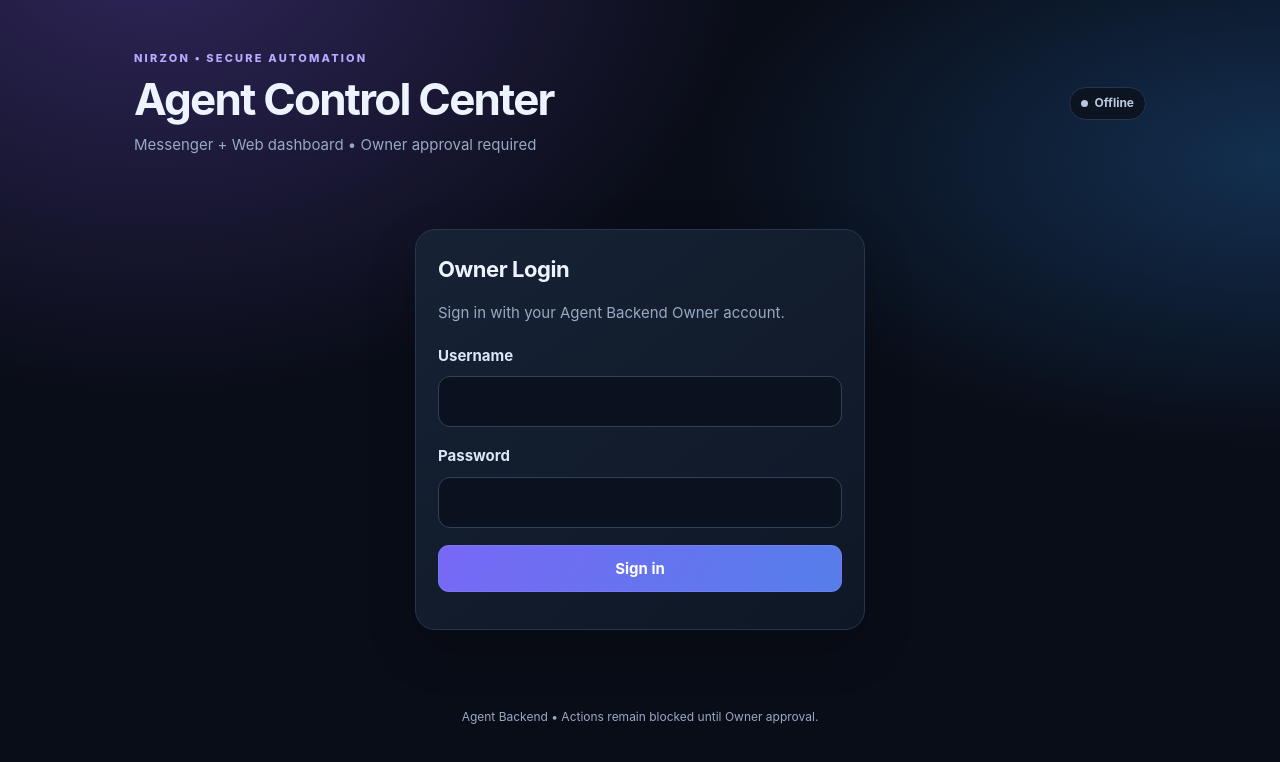
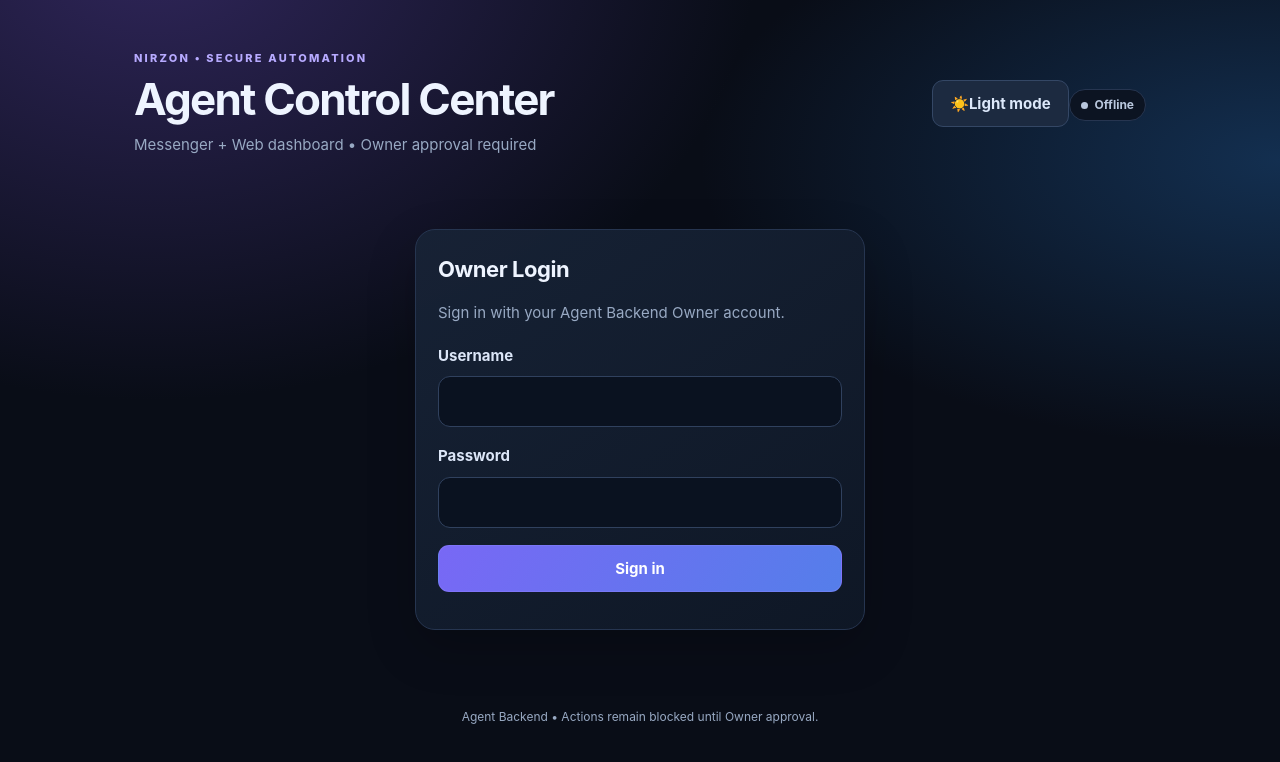
Before and after one commit to nirzon-islam/Agent-Backend, a website: page public/index.html in a window 1280 px wide. Drawn offline with Linux system fonts and the light colour scheme.

Commit message:
Add dashboard theme switch control

```diff
--- a/public/index.html
+++ b/public/index.html
@@ -3,7 +3,7 @@
 <head>
   <meta charset="utf-8">
   <meta name="viewport" content="width=device-width, initial-scale=1">
-  <meta name="theme-color" content="#10131d">
+  <meta name="theme-color" content="#10131d" id="themeColorMeta">
   <title>Agent Control Center</title>
   <link rel="stylesheet" href="/dashboard.css">
   <script defer src="/dashboard.js"></script>
@@ -12,7 +12,7 @@
   <main class="shell">
     <header class="top">
       <div><p class="eyebrow">NIRZON • SECURE AUTOMATION</p><h1>Agent Control Center</h1><p class="muted">Messenger + Web dashboard • Owner approval required</p></div>
-      <span id="connection" class="pill">Offline</span>
+      <div class="headerActions"><button id="themeToggle" class="themeToggle secondary" type="button" aria-label="Switch to light theme" title="Switch theme"><span id="themeIcon" aria-hidden="true">☀️</span><span id="themeLabel">Light mode</span></button><span id="connection" class="pill">Offline</span></div>
     </header>
     <section id="loginPanel" class="panel login">
       <h2>Owner Login</h2><p class="muted">Sign in with your Agent Backend Owner account.</p>
```
